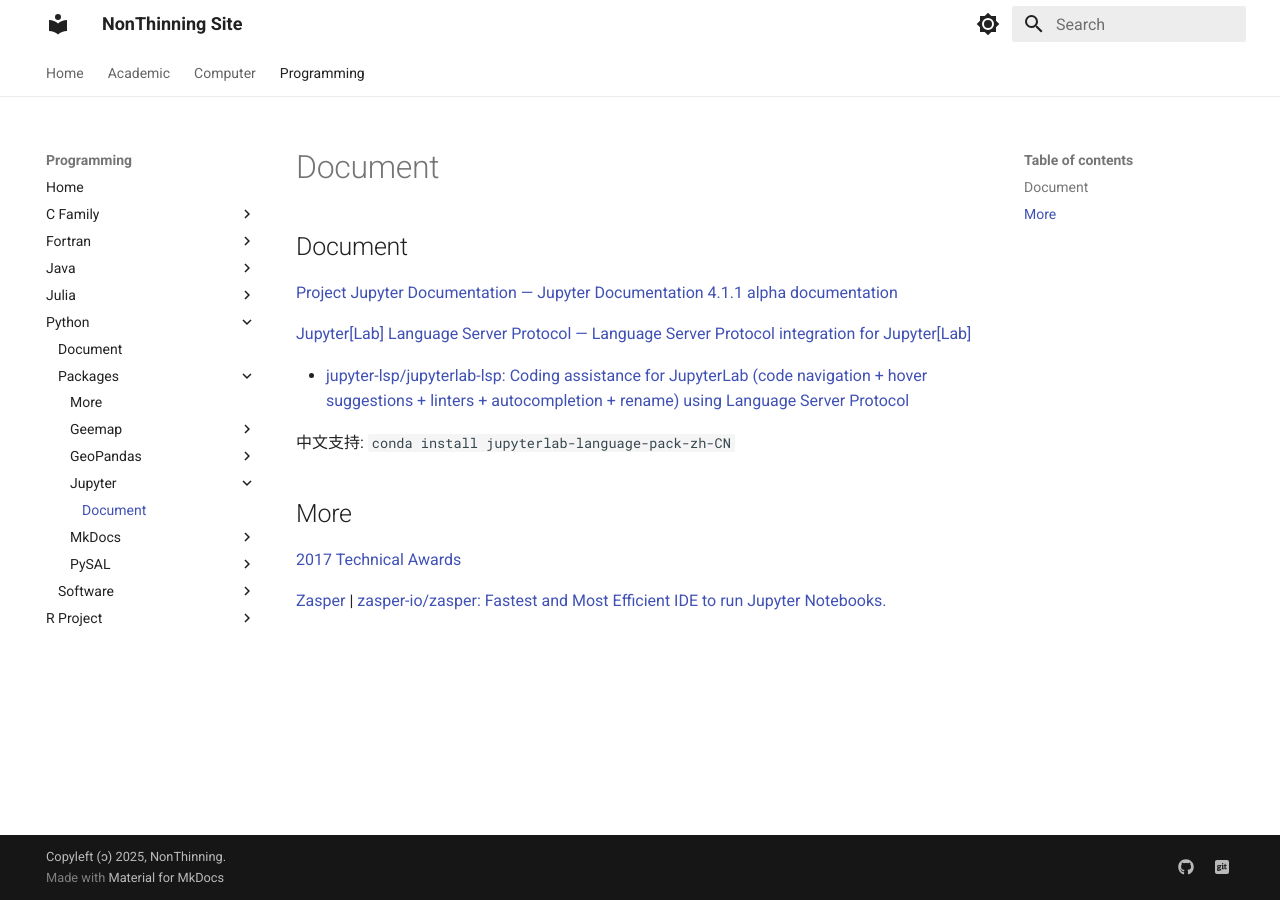
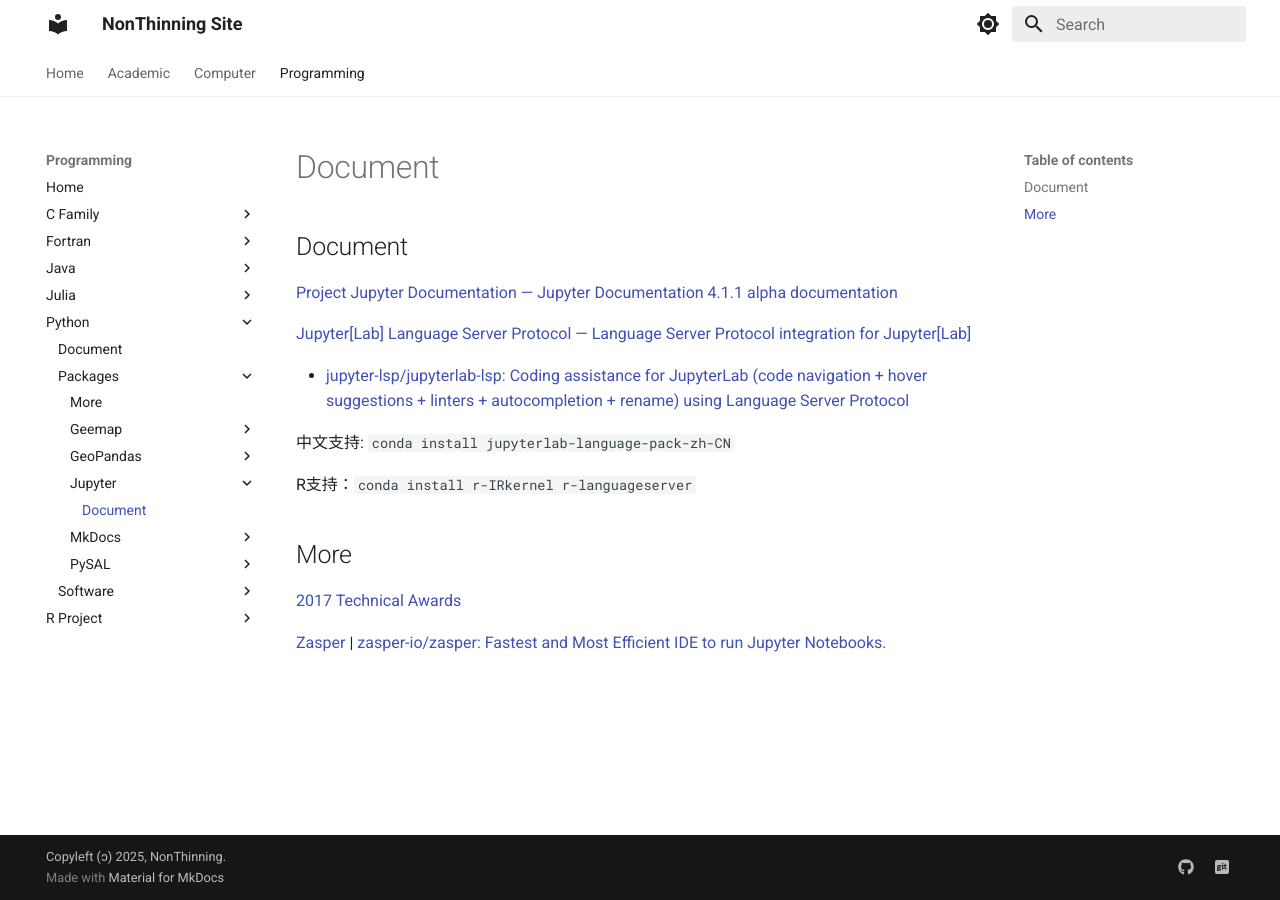
Before and after one commit to NonThinning/NonThinning.github.io, an MkDocs documentation site: the page built from docs/Programming/Python/Packages/Jupyter/Document.md, in a window 1280 px wide. Built offline with MkDocs 1.6.1 and Material for MkDocs 9.7.7, drawn with Linux system fonts in a browser that asks for light colours.

Commit message:
docs update

```diff
--- a/docs/Programming/Python/Packages/Jupyter/Document.md
+++ b/docs/Programming/Python/Packages/Jupyter/Document.md
@@ -9,6 +9,8 @@
 
 中文支持: `conda install jupyterlab-language-pack-zh-CN`
 
+R支持：`conda install r-IRkernel r-languageserver`
+
 ## More
 
 [2017 Technical Awards](https://awards.acm.org/about/2017-technical-awards)
```
